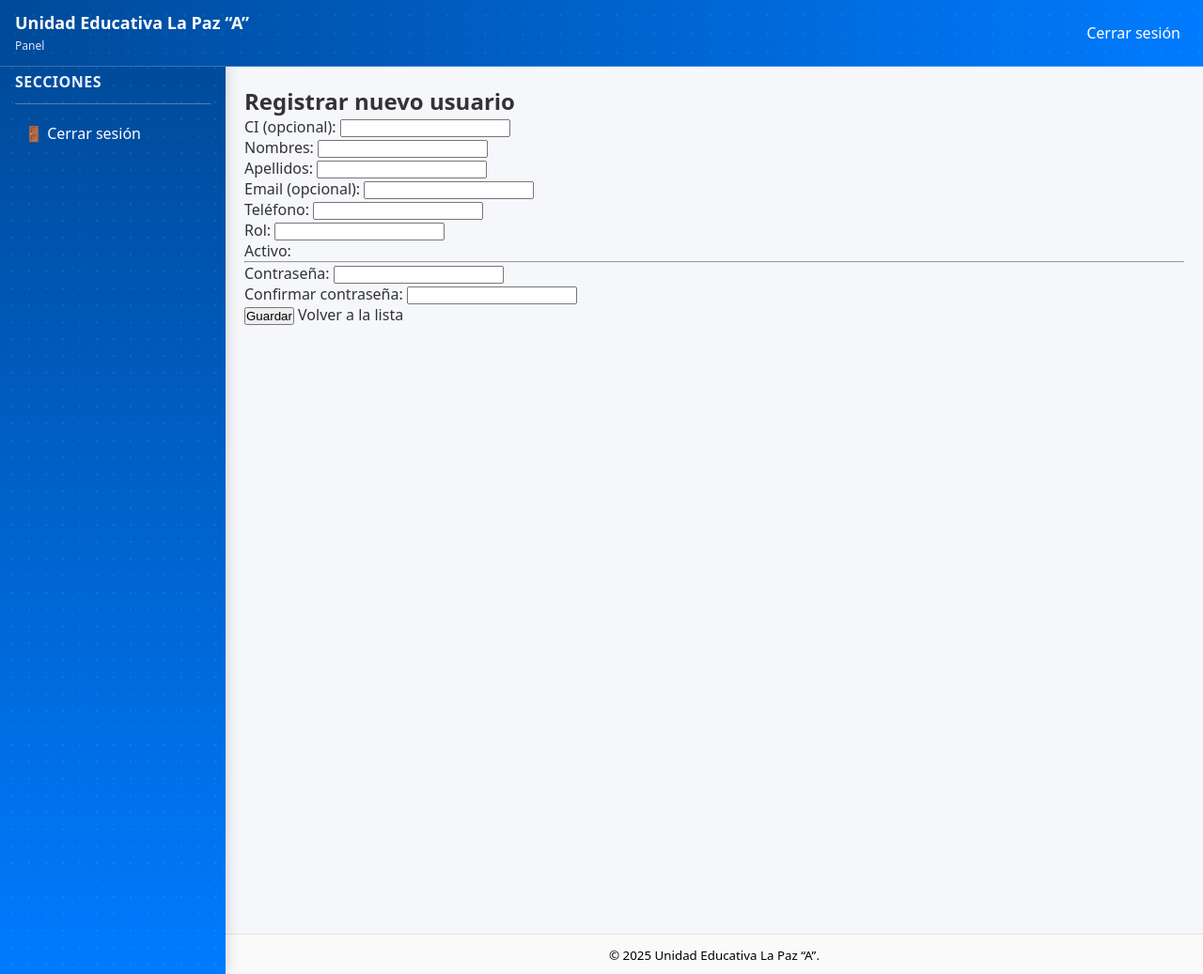
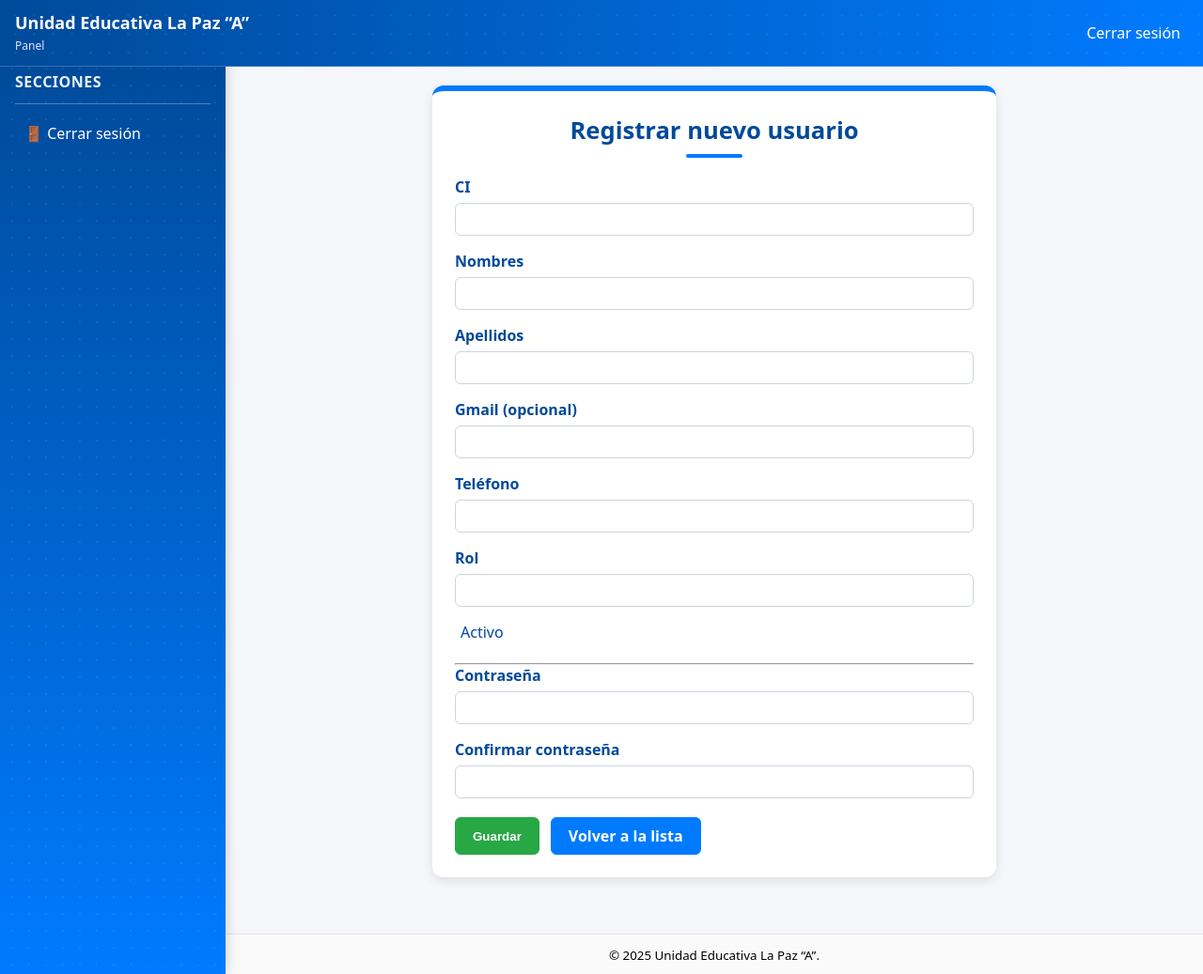
Before and after one commit to denilsaa/UNIDAD-EDUCATIVA-LA-PAZ-A-, a Django app: template apps/cuentas/templates/cuentas/crear_usuario.html in a window 1280 px wide. Shown: the whole page at 94% size. Run offline with Django 3.2, Linux system fonts and the light colour scheme; the template is opened without the code that fills it, so the values that code supplies are empty, except form fields; tables that the repository leaves empty hold one stand-in row (values such as "Sample post"); form fields are guessed from the names that the template uses.

Commit message:
Dashboard del Director, Seccion Creacion de un Usuario - Diseño Base del registro de usuarios

```diff
--- /dev/null
+++ b/apps/cuentas/static/cuentas/css/crear_usuario.css
@@ -0,0 +1,123 @@
+/* ================== FORMULARIO ================== */
+.form-usuario {
+  background-color: #fff;
+  padding: 24px;
+  border-radius: 12px;
+  box-shadow: 0 4px 12px rgba(0,0,0,0.1);
+  max-width: 600px;
+  margin: 0 auto 40px auto;
+  border-top: 6px solid #007bff; /* línea superior como header */
+}
+
+/* ================== HEADER DEL FORMULARIO ================== */
+.form-usuario .titulo-form {
+  font-size: 1.6rem;
+  font-weight: 700;
+  color: #004a99;
+  margin-bottom: 20px;
+  text-align: center;
+  position: relative;
+}
+
+.form-usuario .titulo-form::after {
+  content: '';
+  display: block;
+  width: 60px;
+  height: 4px;
+  background-color: #007bff;
+  border-radius: 2px;
+  margin: 8px auto 0 auto;
+}
+
+/* ================== GRUPOS DEL FORM ================== */
+.form-usuario .form-group {
+  margin-bottom: 16px;
+  display: flex;
+  flex-direction: column;
+}
+
+.form-usuario .form-group label {
+  font-weight: 600;
+  margin-bottom: 6px;
+  color: #004a99;
+}
+
+.form-usuario .form-group input,
+.form-usuario .form-group select {
+  padding: 8px 12px;
+  border: 1px solid #cdd4e0;
+  border-radius: 6px;
+  font-size: 0.95rem;
+  transition: border-color 0.2s, box-shadow 0.2s;
+}
+
+.form-usuario .form-group input:focus,
+.form-usuario .form-group select:focus {
+  border-color: #007bff;
+  box-shadow: 0 0 4px rgba(0,123,255,0.3);
+  outline: none;
+}
+
+/* ================== CHECKBOX ================== */
+.form-usuario .checkbox-group {
+  flex-direction: row;
+  align-items: center;
+}
+
+.form-usuario .checkbox-group label {
+  margin-left: 6px;
+  font-weight: 500;
+}
+
+/* ================== ACCIONES ================== */
+.form-usuario .form-actions {
+  display: flex;
+  gap: 12px;
+  justify-content: flex-start;
+  margin-top: 20px;
+}
+
+.form-usuario .btn-guardar {
+  background-color: #28a745;
+  color: #fff;
+  border: 1px solid #28a745;
+  padding: 8px 18px;
+  border-radius: 6px;
+  font-weight: 600;
+  cursor: pointer;
+  transition: all 0.2s ease;
+}
+
+.form-usuario .btn-guardar:hover {
+  background-color: #19692c;
+  border-color: #19692c;
+}
+
+.form-usuario .btn-volver {
+  display: inline-block;
+  padding: 8px 18px;
+  border-radius: 6px;
+  background-color: #007bff;
+  color: #fff;
+  font-weight: 600;
+  text-decoration: none;
+  border: 1px solid #007bff;
+  transition: all 0.2s ease;
+}
+
+.form-usuario .btn-volver:hover {
+  background-color: #004a99;
+  border-color: #004a99;
+}
+
+/* ================== RESPONSIVE ================== */
+@media (max-width: 640px) {
+  .form-usuario {
+    padding: 16px;
+  }
+
+  .form-usuario .form-actions {
+    flex-direction: column;
+    gap: 8px;
+  }
+}
--- a/apps/cuentas/templates/cuentas/crear_usuario.html
+++ b/apps/cuentas/templates/cuentas/crear_usuario.html
@@ -1,25 +1,67 @@
 {% extends "layout/base_dashboard.html" %}
+{% load static %}
+
 {% block title %}Crear usuario{% endblock %}
 
+{% block extra_css %}
+<link rel="stylesheet" href="{% static 'cuentas/css/crear_usuario.css' %}">
+{% endblock %}
+
 {% block content %}
-<h2>Registrar nuevo usuario</h2>
 
-<form method="post">
+<form method="post" class="form-usuario">
+  <h2 class="titulo-form">Registrar nuevo usuario</h2>
   {% csrf_token %}
-  <p>CI (opcional): {{ form.ci }}</p>
-  <p>Nombres: {{ form.nombres }}</p>
-  <p>Apellidos: {{ form.apellidos }}</p>
-  <p>Email (opcional): {{ form.email }}</p>
-  <p>Teléfono: {{ form.telefono }}</p>
-  <p>Rol: {{ form.rol }}</p>
-  <p>Activo: {{ form.is_activo }}</p>
+
+  <div class="form-group">
+    <label for="{{ form.ci.id_for_label }}">CI</label>
+    {{ form.ci }}
+  </div>
+
+  <div class="form-group">
+    <label for="{{ form.nombres.id_for_label }}">Nombres</label>
+    {{ form.nombres }}
+  </div>
+
+  <div class="form-group">
+    <label for="{{ form.apellidos.id_for_label }}">Apellidos</label>
+    {{ form.apellidos }}
+  </div>
+
+  <div class="form-group">
+    <label for="{{ form.email.id_for_label }}">Gmail (opcional)</label>
+    {{ form.email }}
+  </div>
+
+  <div class="form-group">
+    <label for="{{ form.telefono.id_for_label }}">Teléfono</label>
+    {{ form.telefono }}
+  </div>
+
+  <div class="form-group">
+    <label for="{{ form.rol.id_for_label }}">Rol</label>
+    {{ form.rol }}
+  </div>
+
+  <div class="form-group checkbox-group">
+    {{ form.is_activo }} <label for="{{ form.is_activo.id_for_label }}">Activo</label>
+  </div>
+
   <hr>
-  <p>Contraseña: {{ form.password1 }}</p>
-  <p>Confirmar contraseña: {{ form.password2 }}</p>
 
-  <p>
-    <button type="submit">Guardar</button>
-    <a href="{% url 'cuentas:lista_usuarios' %}">Volver a la lista</a>
-  </p>
+  <div class="form-group">
+    <label for="{{ form.password1.id_for_label }}">Contraseña</label>
+    {{ form.password1 }}
+  </div>
+
+  <div class="form-group">
+    <label for="{{ form.password2.id_for_label }}">Confirmar contraseña</label>
+    {{ form.password2 }}
+  </div>
+
+  <div class="form-actions">
+    <button type="submit" class="btn-guardar">Guardar</button>
+    <a href="{% url 'cuentas:lista_usuarios' %}" class="btn-volver">Volver a la lista</a>
+  </div>
 </form>
 {% endblock %}
```
